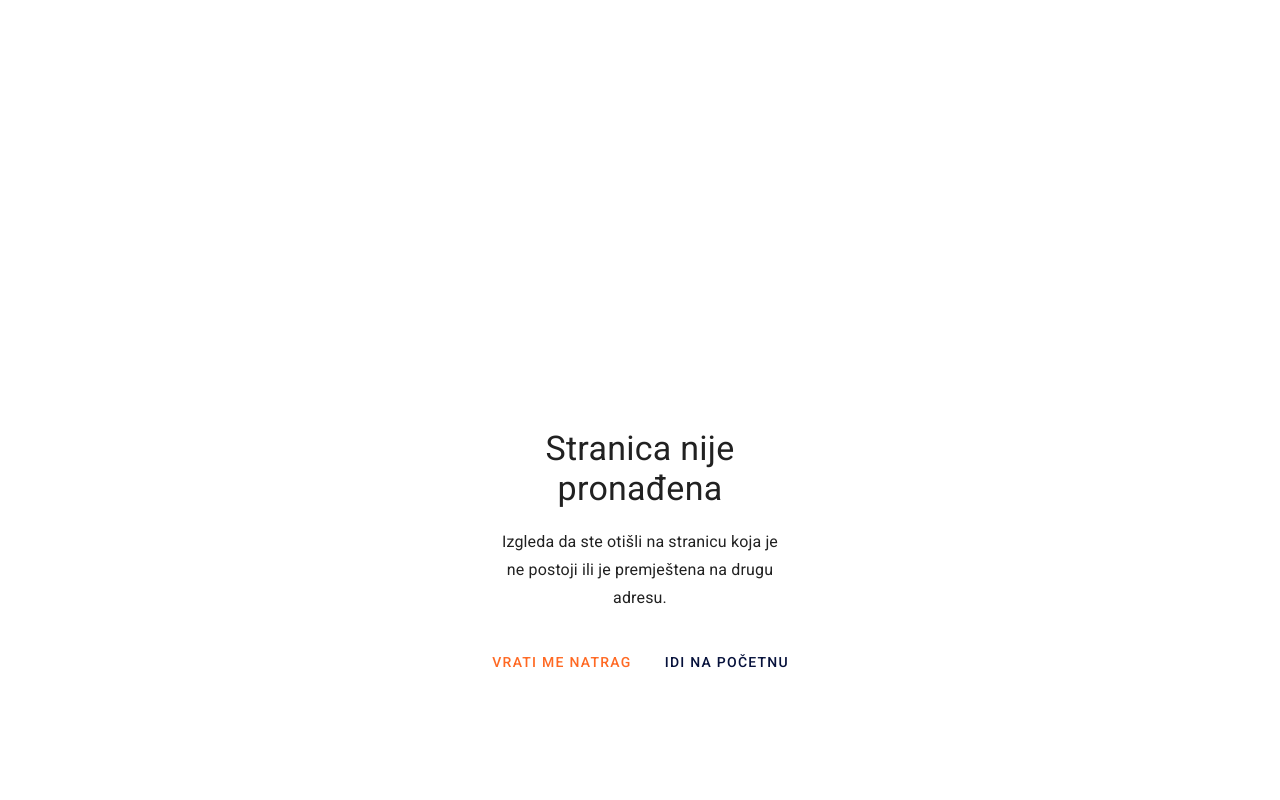
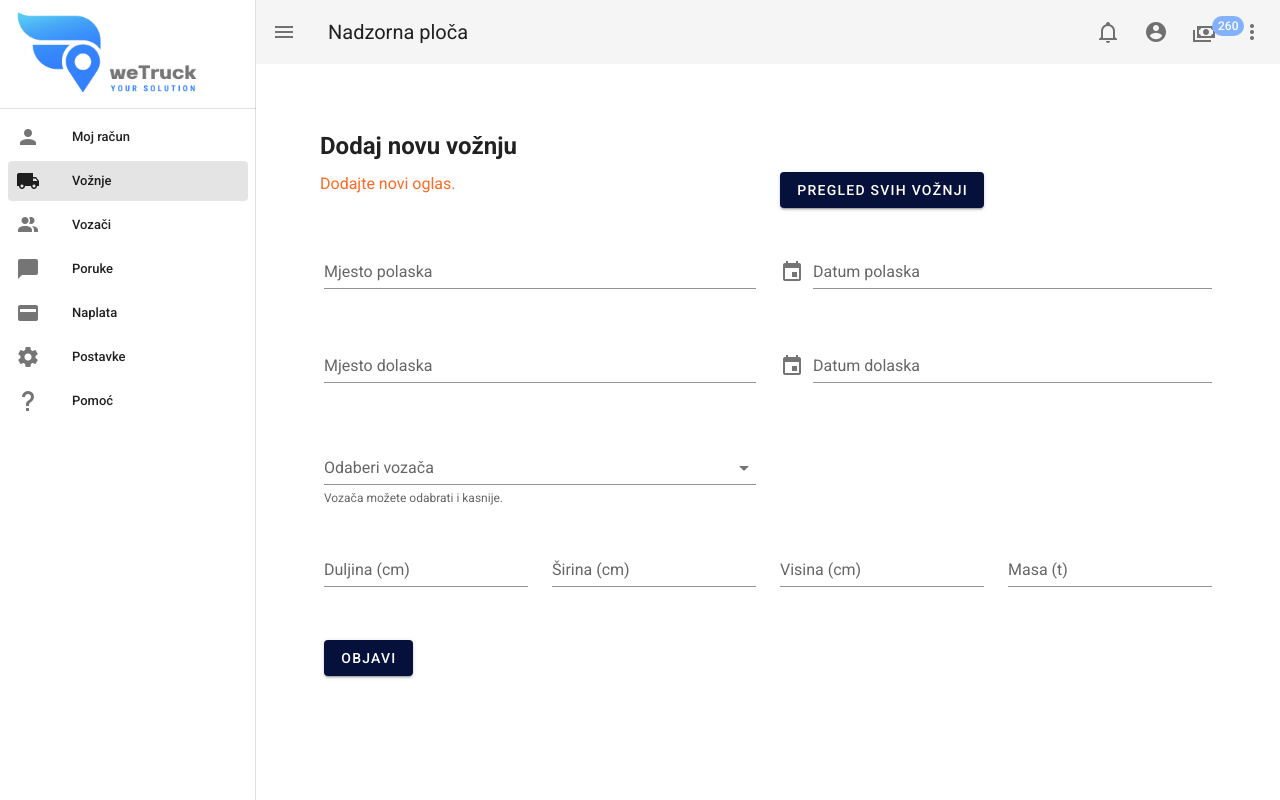
Before and after one commit to akv3sic/wetruck-logistics, a Vue app in the folder web-app/: page /oglasivaci/voznje/dodaj-novu in a window 1280 px wide. Built offline with nearby package versions, Linux system fonts and the light colour scheme; what vue-number-animation would draw is missing.

Commit message:
Create forms for adding new transport offers and drivers

```diff
--- a/web-app/src/router/index.js
+++ b/web-app/src/router/index.js
@@ -124,13 +124,21 @@ const routes = [
       path: 'voznje',
       name: 'advertisers-transports',
       component: () => import("@/views/advertisers/MyTransports"),
-
-
+    },
+    {
+      path: 'voznje/dodaj-novu',
+      name: 'advertisers-transports-add-new',
+      component: () => import("@/views/advertisers/MyTransportsAddNew"),
     },
     {
       path: 'vozaci',
       name: 'advertisers-drivers',
       component: () => import("@/views/advertisers/MyDrivers"),
+    },
+    {
+      path: 'vozaci/dodaj-novog',
+      name: 'advertisers-add-new-driver',
+      component: () => import("@/views/advertisers/MyDriversAddNew"),
     },
     {
       path: 'weTruck-kredit',
--- a/web-app/src/views/advertisers/MyDrivers.vue
+++ b/web-app/src/views/advertisers/MyDrivers.vue
@@ -6,7 +6,7 @@
                 <span>Ukupno: 3</span>
             </v-col>
             <v-col>
-                <v-btn class="primary">Dodaj novog</v-btn>
+                <v-btn class="primary" to="vozaci/dodaj-novog">Dodaj novog</v-btn>
             </v-col>
         </v-row>
 
--- /dev/null
+++ b/web-app/src/views/advertisers/MyDriversAddNew.vue
@@ -0,0 +1,63 @@
+<template>
+    <v-container class="pa-16 max-85">
+        <h2 class="mb-2">Dodaj novog vozača</h2>
+
+
+         <!-- forma za dodavanje novog vozača -->
+
+        <v-row>
+            <v-col>
+                <v-text-field
+                v-model="driver.ime"
+                    label="Ime"
+                ></v-text-field>
+            </v-col>
+        </v-row>
+        <v-row>
+            <v-col>
+                <v-text-field
+                v-model="driver.prezime"
+                    label="Prezime"
+                ></v-text-field>
+            </v-col>
+        </v-row>
+        <v-row>
+            <v-col>
+                <v-text-field
+                v-model="driver.email"
+                    label="E-mail adresa"
+                ></v-text-field>
+            </v-col>
+        </v-row>
+        <v-row>
+            <v-col>
+                <v-text-field
+                v-model="driver.mobitel"
+                    label="Broj mobitela"
+                ></v-text-field>
+            </v-col>
+        </v-row>
+        <div class="actions py-7">
+            <v-btn class="primary" @click="addNewDriver">Dodaj</v-btn>
+        </div>
+
+    </v-container>
+</template>
+
+<script>
+export default {
+    name: "MyDrivers",
+    data: () => ({
+         driver: { id: "", name: "", surname: "", phone:"", eMail: "" },
+    }),
+    methods: {
+
+    }
+}
+</script>
+
+<style>
+.max-85 {
+    max-width: 85vw;
+}
+</style>
--- a/web-app/src/views/advertisers/MyTransports.vue
+++ b/web-app/src/views/advertisers/MyTransports.vue
@@ -6,7 +6,7 @@
                 <span class="secondary--text">Dodajte novi oglas ili pregledajte prethodne vožnje.</span>
             </v-col>
             <v-col>
-                <v-btn class="primary">Dodaj novu</v-btn>
+                <v-btn class="primary" to="voznje/dodaj-novu">Dodaj novu</v-btn>
             </v-col>
         </v-row>
 
--- /dev/null
+++ b/web-app/src/views/advertisers/MyTransportsAddNew.vue
@@ -0,0 +1,153 @@
+<template>
+    <v-container class="pa-16 max-70">
+        <h2 class="mb-2">Dodaj novu vožnju</h2>
+        <v-row class="mb-5">
+            <v-col>
+                <span class="secondary--text">Dodajte novi oglas.</span>
+            </v-col>
+            <v-col>
+                <v-btn class="primary">Pregled svih vožnji</v-btn>
+            </v-col>
+        </v-row>
+
+        <v-row>
+                 <!-- Forma za dodavanje nove vožnje (oglasa) -->
+                <v-form ref="searchForm" class="px-4">
+                    <v-row>
+
+                        <v-col cols="6" class="mx-auto">
+                            <v-text-field v-model="transport.from" label="Mjesto polaska" required></v-text-field>
+                        </v-col>
+                        <v-col cols="6" class="mx-auto">
+                                  <v-menu
+                                        v-model="menu1"
+                                        :close-on-content-click="false"
+                                        :nudge-right="40"
+                                        transition="scale-transition"
+                                        offset-y
+                                        min-width="auto"
+                                    >
+                                        <template v-slot:activator="{ on, attrs }">
+                                        <v-text-field
+                                            v-model="transport.fromDate"
+                                            label="Datum polaska"
+                                            prepend-icon="mdi-calendar"
+                                            readonly
+                                            v-bind="attrs"
+                                            v-on="on"
+                                        ></v-text-field>
+                                        </template>
+                                        <v-date-picker
+                                        v-model="transport.fromDate"
+                                        @input="menu1 = false"
+                                        ></v-date-picker>
+                                    </v-menu>
+                        </v-col>
+                        <v-col cols="6" class="mb-2 mx-auto">
+                            <v-text-field  v-model="transport.to" label="Mjesto dolaska"></v-text-field>
+                        </v-col>
+                        <v-col cols="6" class="mx-auto">
+                                  <v-menu
+                                        v-model="menu2"
+                                        :close-on-content-click="false"
+                                        :nudge-right="40"
+                                        transition="scale-transition"
+                                        offset-y
+                                        min-width="auto"
+                                    >
+                                        <template v-slot:activator="{ on, attrs }">
+                                        <v-text-field
+                                            v-model="transport.toDate"
+                                            label="Datum dolaska"
+                                            prepend-icon="mdi-calendar"
+                                            readonly
+                                            v-bind="attrs"
+                                            v-on="on"
+                                        ></v-text-field>
+                                        </template>
+                                        <v-date-picker
+                                        v-model="transport.toDate"
+                                        @input="menu2 = false"
+                                        ></v-date-picker>
+                                    </v-menu>
+                        </v-col>
+
+                        <v-col cols="6" class="mb-2 mx-auto">
+                            <v-select
+                            :items="drivers"
+                            item-text="name"
+                            item-value="id"
+                            label="Odaberi vozača"
+                            hint="Vozača možete odabrati i kasnije."
+                            persistent-hint="true"
+                            ></v-select>
+                        </v-col>
+                        <v-col cols="6" class="mb-2 mx-auto">
+                            <!--  'čuva' prostor -->
+                        </v-col>
+
+                        <!-- Prostor na raspolaganju -->
+                        <v-col cols="3" class="mb-2 mx-auto">
+                            <v-text-field  v-model="transport.d" label="Duljina (cm)"></v-text-field>
+                        </v-col>
+                        <v-col cols="3" class="mb-2 mx-auto">
+                            <v-text-field  v-model="transport.s" label="Širina (cm)"></v-text-field>
+                        </v-col>
+                        <v-col cols="3" class="mb-2 mx-auto">
+                            <v-text-field  v-model="transport.v" label="Visina (cm)"></v-text-field>
+                        </v-col>
+                        <v-col cols="3" class="mb-2 mx-auto">
+                            <v-text-field  v-model="transport.m" label="Masa (t)"></v-text-field>
+                        </v-col>
+
+
+                        <v-col cols="12" class="mx-auto">
+                            <v-btn class="primary">
+                                Objavi
+                            </v-btn>
+                        </v-col>
+                    </v-row>
+                </v-form>
+            </v-row>
+
+
+
+    </v-container>
+</template>
+
+<script>
+export default {
+    name: "MyTransports",
+    data: () => ({
+        transport: {
+            from: "",
+            fromDate: "",
+            to: "",
+            toDate: "",
+            d: "",
+            s: "",
+            v: "",
+            m: ""
+        },
+        drivers: [
+            { id: 1, name: "Jure Jurić", active: "2", finished: "5" },
+            { id: 2, name: "Mate Matić", active: "1", finished: "8" },
+            { id: 3, name: "Stipe Stipić", active: "1", finished: "7" }
+        ],
+        menu1: false,
+        menu2: false
+    }),
+    methods: {
+
+    } ,
+    computed: {
+
+    }
+}
+</script>
+
+<style>
+.max-85 {
+    max-width: 85vw;
+}
+</style>
```
